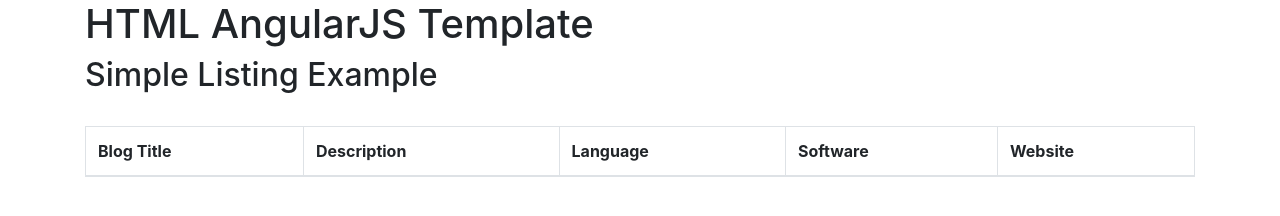
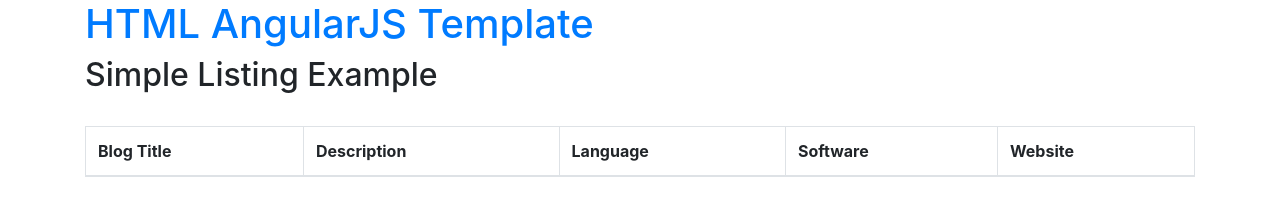
Before and after one commit to sgaguadero/html-angularjs-template-examples, a plain HTML site: page simple-listing/index.html in a window 1280 px wide. Drawn offline with nearby package versions, Linux system fonts and the light colour scheme.

Commit message:
Make H1 a link.

```diff
--- a/simple-listing/index.html
+++ b/simple-listing/index.html
@@ -8,7 +8,7 @@
     </head>
     <body ng-controller="BlogListController">
     <div class="container"><div class="row"><div class="col-lg-12">
-    <h1>HTML AngularJS Template</h1>
+    <h1><a href="http://www.himpfen.com/html-angularjs-template/" title="HTML AngularJS Template">HTML AngularJS Template</a></h1>
     <h2>Simple Listing Example</h2>
     <br />
   <div class="table-responsive" role="main">
```
